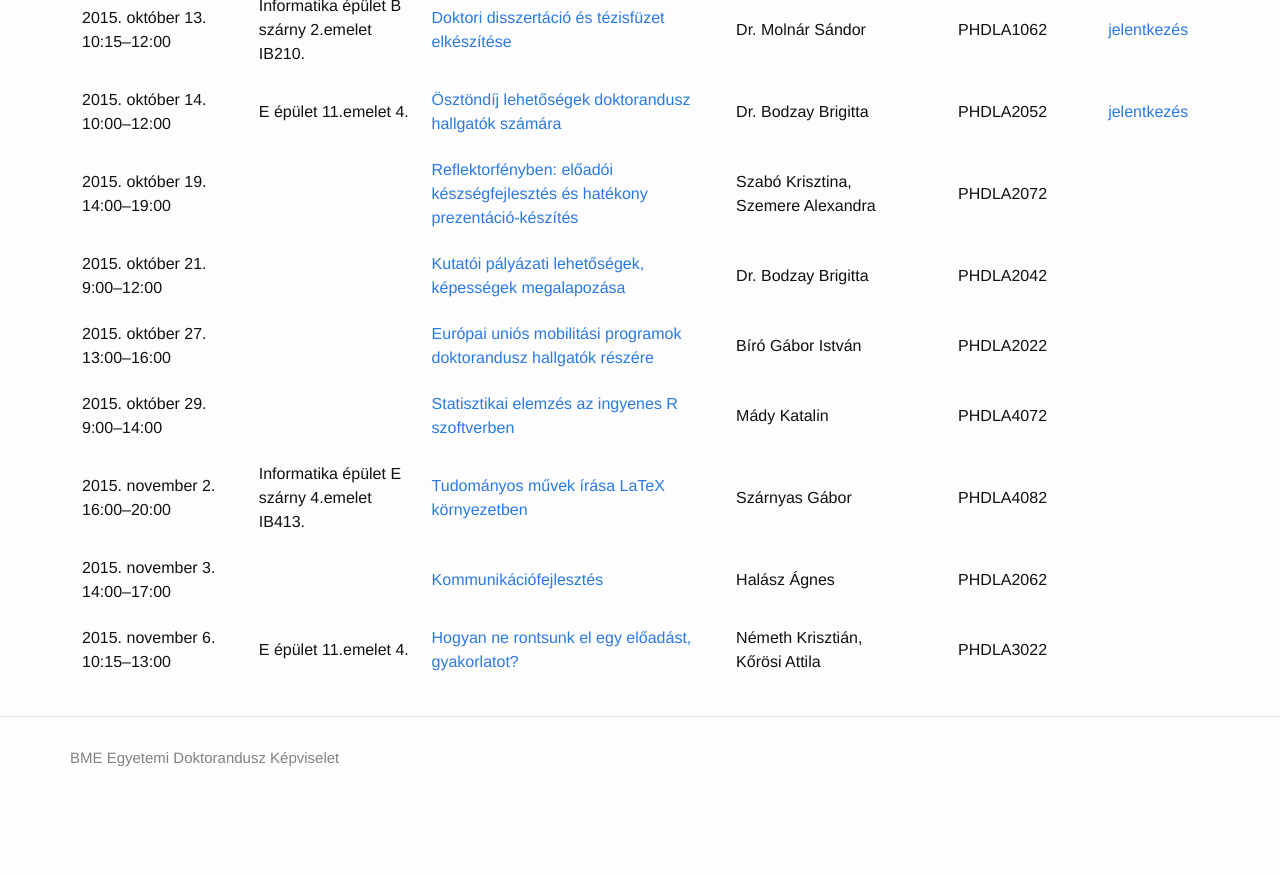
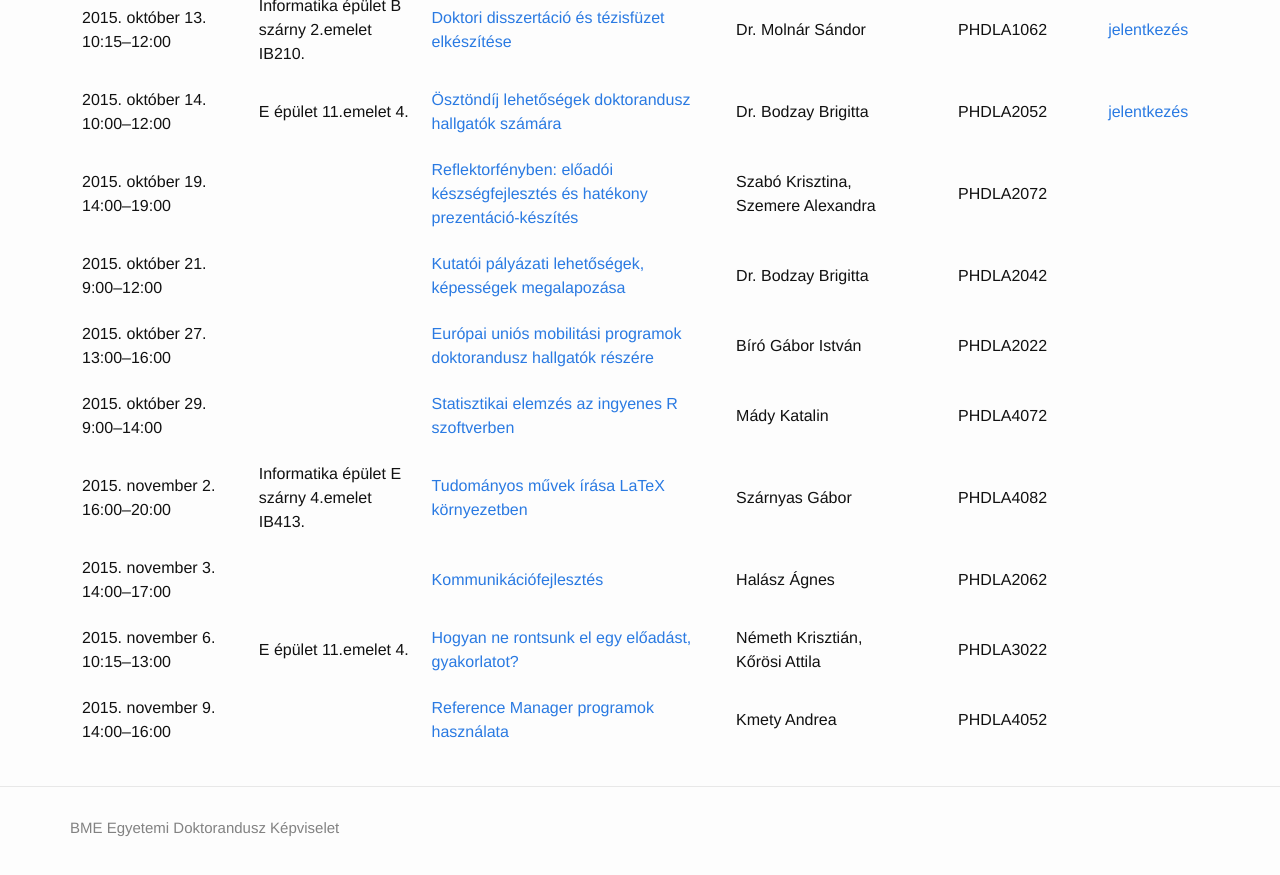
Before and after one commit to totyabaja/bme-edk.github.io, a Jekyll site: the page built from lectures.html, in a window 1280 px wide and 900 px high, scrolled down 1113 px. Shown: the top 875 px of the window. Built offline with Jekyll 4.4.1, drawn with Linux system fonts in a browser that asks for light colours; a file with an impossible date is left out; before the commit the page ends 1943 px from its top, so only the background shows below that.

Commit message:
Update 4052-reference-manager-programok.md

```diff
--- a/_lectures/4052-reference-manager-programok.md
+++ b/_lectures/4052-reference-manager-programok.md
@@ -1,6 +1,6 @@
 ---
 layout: lecture
-date: TBA
+date: 2015.11.09.
 title: Reference Manager programok használata
 lecturers:
   - name: Kmety Andrea
@@ -12,8 +12,8 @@ schools: műszaki, gazdasági
 audience: doktoranduszoknak
 participants: 5–20 fő
 location: TBA
-starttime: ""
-endtime: ""
+starttime: "14:00"
+endtime: "16:00"
 form:
 ---
 
```
